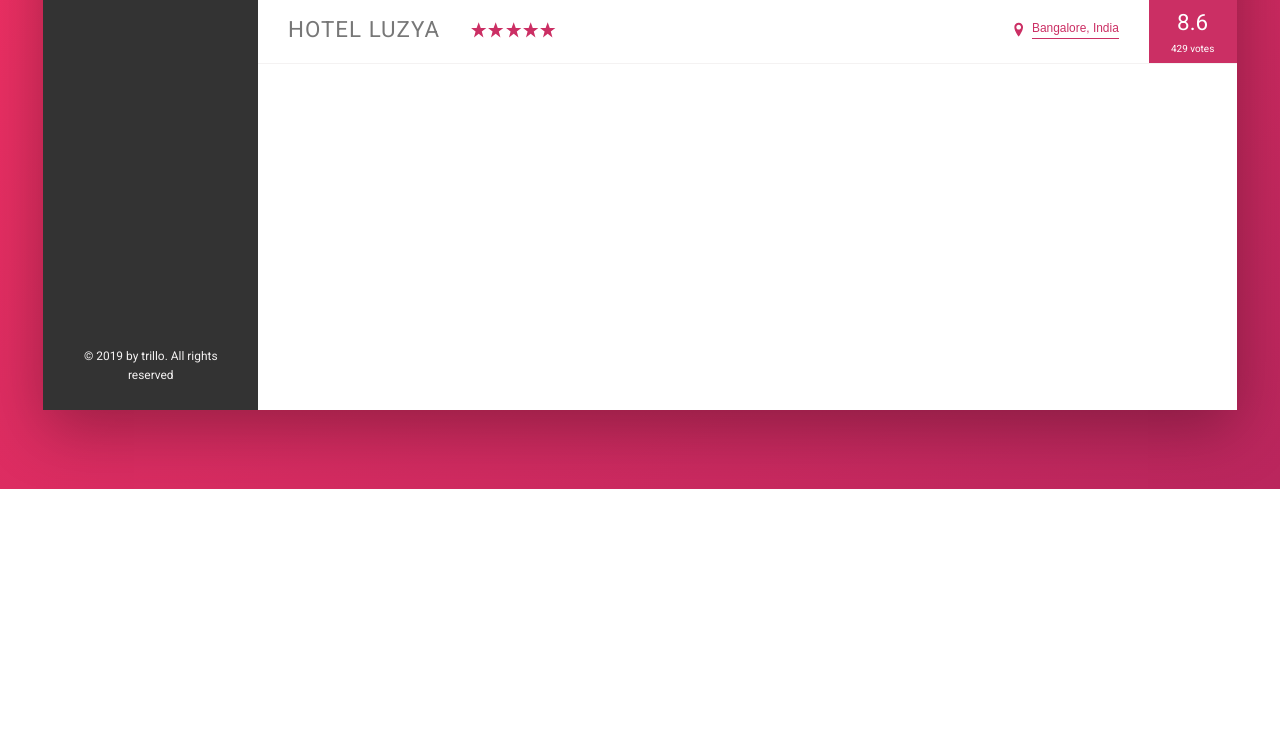
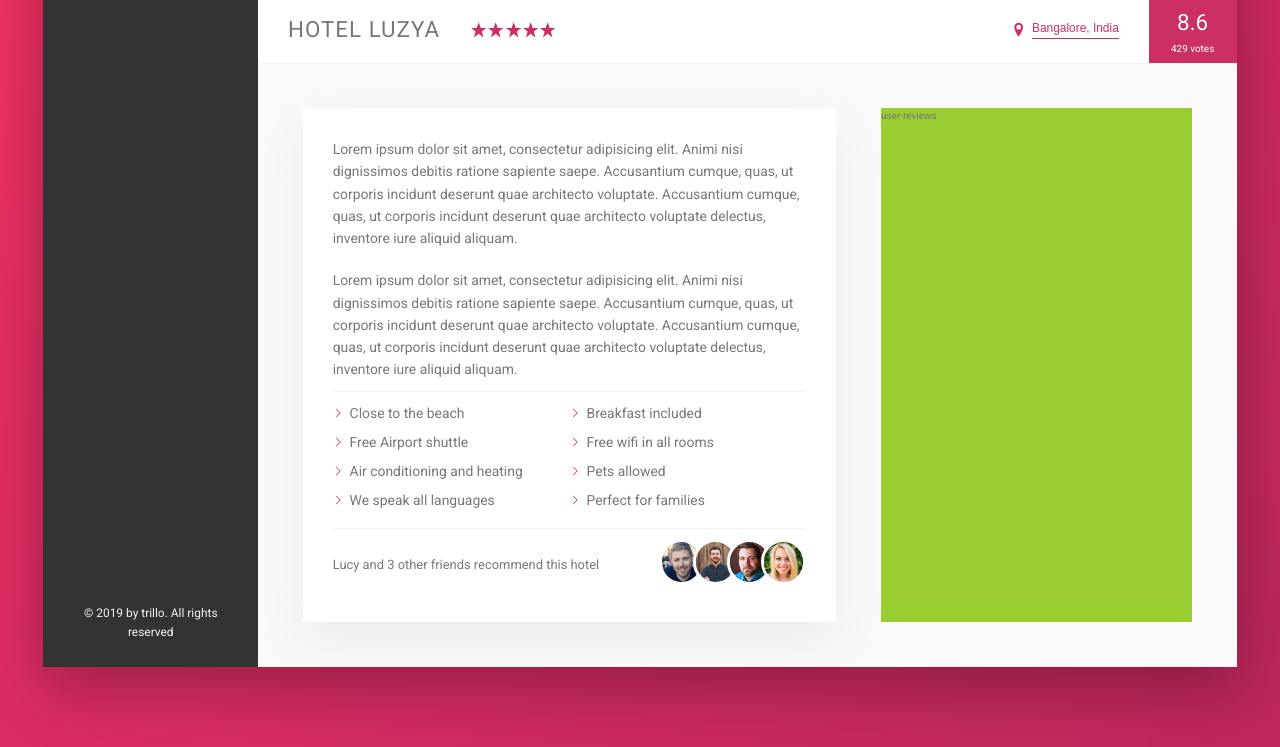
Before and after one commit to arunpraba/css_flexbox, a website built with Parcel: page src/index.html in a window 1280 px wide. Shown: the part 535-1282 px from the top of the page. Before the commit the page ends 1024 px from the top, so only its background shows below. Built offline with nearby package versions, Linux system fonts and the light colour scheme.

Commit message:
Flex box added

```diff
--- a/package.json
+++ b/package.json
@@ -4,7 +4,8 @@
   "description": "",
   "main": "index.js",
   "scripts": {
-    "dev": "parcel src/index.html"
+    "dev": "parcel src/index.html",
+    "build": "parcel build src/index.html"
   },
   "repository": {
     "type": "git",
--- a/src/index.html
+++ b/src/index.html
@@ -133,6 +133,47 @@
 
 				</div>
 
+				<div class="detail">
+					<div class="description">
+						<p class="paragraph">
+							Lorem ipsum dolor sit amet, consectetur adipisicing elit. Animi nisi dignissimos debitis ratione sapiente
+							saepe. Accusantium cumque, quas, ut corporis incidunt deserunt quae architecto voluptate.
+							Accusantium cumque, quas, ut corporis incidunt deserunt quae architecto voluptate delectus, inventore iure
+							aliquid aliquam.
+						</p>
+						<p class="paragraph">
+							Lorem ipsum dolor sit amet, consectetur adipisicing elit. Animi nisi dignissimos debitis ratione sapiente
+							saepe. Accusantium cumque, quas, ut corporis incidunt deserunt quae architecto voluptate.
+							Accusantium cumque, quas, ut corporis incidunt deserunt quae architecto voluptate delectus, inventore iure
+							aliquid aliquam.
+						</p>
+						<ul class="list">
+							<li class="list__item">Close to the beach</li>
+							<li class="list__item">Breakfast included</li>
+							<li class="list__item">Free Airport shuttle</li>
+							<li class="list__item">Free wifi in all rooms</li>
+							<li class="list__item">Air conditioning and heating</li>
+							<li class="list__item">Pets allowed</li>
+							<li class="list__item">We speak all languages</li>
+							<li class="list__item">Perfect for families</li>
+						</ul>
+						<div class="recommend">
+							<p class="recommend__count">
+								Lucy and 3 other friends recommend this hotel
+							</p>
+							<div class="recommend__friends">
+								<img src="./img/user-3.jpg" alt="USER-3" class="recommend__photo">
+								<img src="./img/user-4.jpg" alt="USER-4" class="recommend__photo">
+								<img src="./img/user-5.jpg" alt="USER-5" class="recommend__photo">
+								<img src="./img/user-6.jpg" alt="USER-6" class="recommend__photo">
+							</div>
+						</div>
+					</div>
+					<div class="user-reviews">
+						user-reviews
+					</div>
+				</div>
+
 			</main>
 		</div>
 	</div>
--- a/src/index.js
+++ b/src/index.js
@@ -1 +1 @@
-import './scss/main.scss'
+import "./scss/main.scss";
--- a/src/scss/_component.scss
+++ b/src/scss/_component.scss
@@ -193,7 +193,7 @@
 
 .overview {
   display: flex;
-  border-bottom: 1px solid var(--color-grey-light-2);
+  border-bottom: var(--line);
   align-items: center;
 
   &__heading {
@@ -287,3 +287,72 @@
     box-shadow: none;
   }
 }
+
+///////////////////////////////////////////
+// Paragraph
+.paragraph:not(:last-of-type) {
+  margin-bottom: 2rem;
+}
+
+///////////////////////////////////////////
+// List
+.list {
+  list-style: none;
+  margin: 1rem 0;
+  padding: 1rem 0;
+  border-top: var(--line);
+  border-bottom: var(--line);
+
+  display: flex;
+  flex-wrap: wrap;
+
+  &__item {
+    flex: 0 0 50%;
+    margin-bottom: 0.7rem;
+  }
+
+  &__item::before {
+    content: "";
+    display: inline-block;
+    width: 1rem;
+    height: 1rem;
+    margin-right: 0.7rem;
+    // background-image: url(../img/chevron-thin-right.svg);
+    // background-size: cover;
+
+    // New Browser
+    background-color: var(--color-primary);
+    -webkit-mask-image: url(../img/chevron-thin-right.svg);
+    -webkit-mask-size: cover;
+  }
+}
+
+///////////////////////////////////////////
+// Recommend
+
+.recommend {
+  font-size: 1.3rem;
+  display: flex;
+  align-items: center;
+
+  color: var(--color-dark-grey-3);
+
+  &__count {
+    margin-right: auto;
+  }
+
+  &__friends {
+  }
+
+  &__photo {
+    box-sizing: content-box;
+    height: 4rem;
+    width: 4rem;
+    border-radius: 50%;
+    border: 3px solid #fff;
+
+    &:not(:last-child) {
+      margin-right: -1.5rem;
+    }
+  }
+}
--- a/src/scss/_layout.scss
+++ b/src/scss/_layout.scss
@@ -10,7 +10,7 @@
   font-size: 1.4rem;
   height: 7rem;
   background-color: #ffffff;
-  border-bottom: 1px solid var(--color-grey-light-2);
+  border-bottom: var(--line);
 
   display: flex;
   justify-content: space-between;
@@ -32,5 +32,26 @@
 .hotel-view {
   background-color: #ffffff;
   flex: 1;
-  height: 80rem;
+  // height: 80rem;
 }
+
+.detail {
+  display: flex;
+  padding: 4.5rem;
+  background-color: var(--color-grey-light-1);
+  border-bottom: var(--line);
+}
+
+.description {
+  font-size: 1.4rem;
+  background: #ffffff;
+  box-shadow: 0 2rem 5rem rgba(0, 0, 0, 0.06);
+  padding: 3rem;
+  flex: 0 0 60%;
+  margin-right: 4.5rem;
+}
+
+.user-reviews {
+  flex: 1;
+  background-color: yellowgreen;
+}
--- a/src/scss/main.scss
+++ b/src/scss/main.scss
@@ -35,6 +35,7 @@ grey-dark-3:#999
   --color-grey-dark-2: #777;
   --color-grey-dark-3: #999;
   --shadow-dark: 0 2rem 6rem rgba(0, 0, 0, 0.3);
+  --line: 1px solid var(--color-grey-light-2);
 }
 
 * {
```
Also changed, not shown: dist/index.html, 4 other files.
